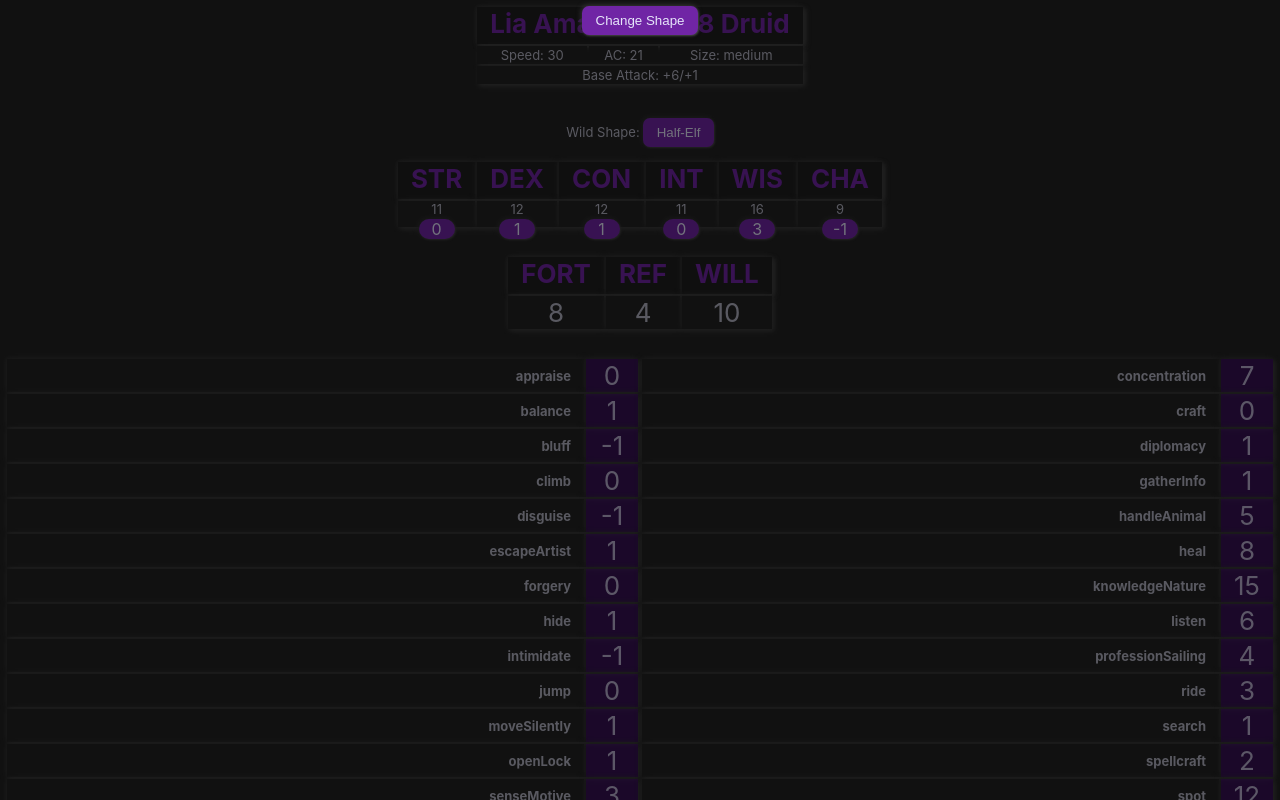
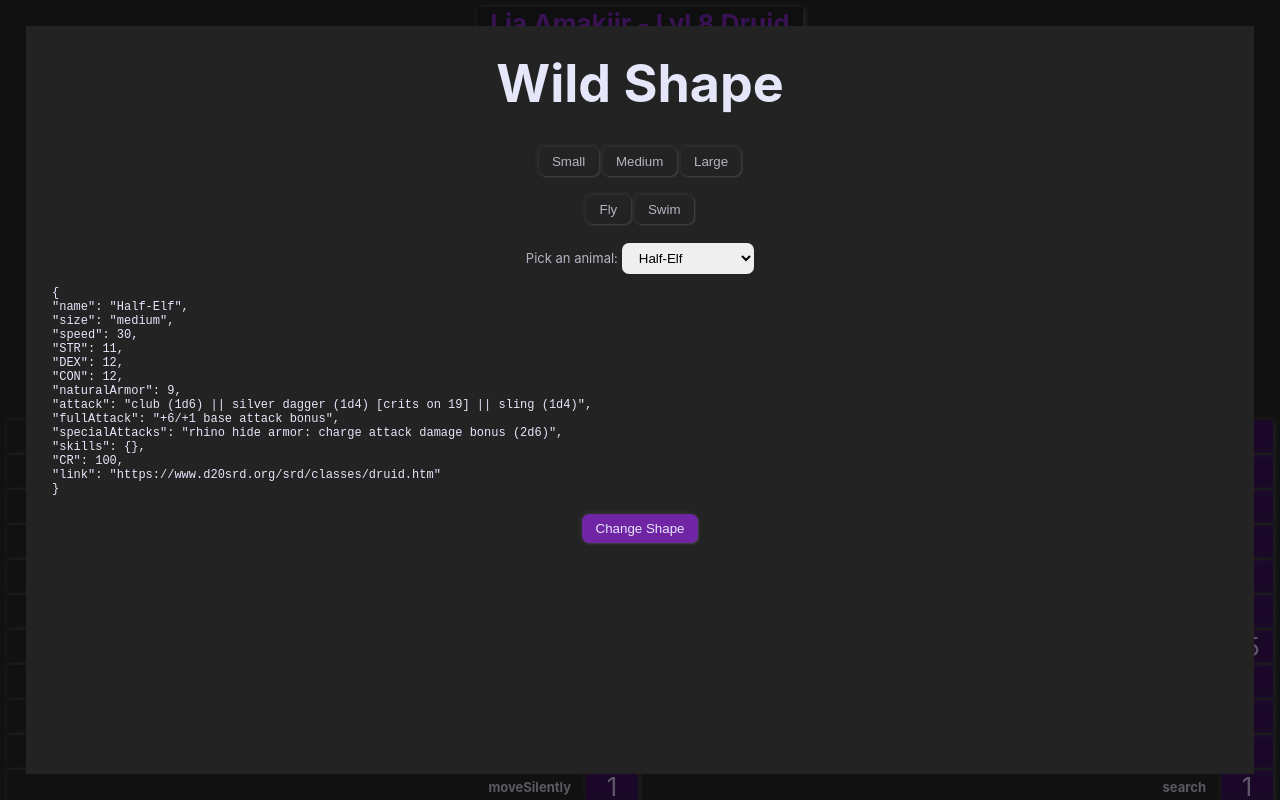
Before and after one commit to sarahRosannaBusch/lia-amakiir, a React (Create React App) app: page / in a window 1280 px wide. Both pictures are taken after a click on the button "Half-Elf". Shown: the top 800 px of the page. Built offline with nearby package versions, Linux system fonts and the light colour scheme.

Commit message:
basic functionality for wild shape

```diff
--- a/src/App.css
+++ b/src/App.css
@@ -7,6 +7,7 @@
     --foreColour2: rgba(230, 230, 250, 0.75);
     --accentColour: rgb(112, 37, 165);
     --accentColour2: rgba(75, 0, 130, 0.5);
+    --offsetColour: green;
 }
 
 .App {
@@ -112,6 +113,8 @@ label {
 button {
     background-color: var(--accentColour);
     margin-bottom: 1em;
+    margin-left: 2px;
+    margin-right: 2px;
     border: none;
     padding: 7px 1em 7px 1em;
     border-radius: 7px;
@@ -127,8 +130,49 @@ button {
     height: 100%;
     background-color: rgba(0,0,0,0.5);
     z-index: 100;
+    padding: 1em;
 }
 
-.hidden {
-    display: none
+.innerDialog {
+    background-color: var(--bgColour);
+    width: 100%;
+    height: 100%;
+    padding: 1em;
 }
+
+h1 {
+    margin-bottom: 0.5em;
+}
+
+button.unselected {
+    background-color: var(--grey);
+    color: var(--foreColour2);
+}
+
+select {
+    padding: 0.5em;
+    border: none;
+    padding: 7px 1em 7px 1em;
+    border-radius: 7px;
+}
+
+pre {
+    font-size: small;
+    margin-top: 1em;
+    margin-bottom: 1em;
+    text-align: left;
+    overflow-x: scroll;
+}
+
+a {
+    font-size: small;
+    margin-left: 0.5em;
+    font-weight: bold;
+    color: var(--accentColour);
+}
+
+.attacks {
+    font-size: small;
+    margin-bottom: 1em;
+    text-align: left;
+}
--- a/src/App.js
+++ b/src/App.js
@@ -22,11 +22,23 @@ class CharacterSheet extends React.Component {
             AC: 21,
             skillBonus: {}
         }
+        this.changeState = this.changeState.bind(this);
     }
 
     changeState(animal) {
-        //set state for new form
-        console.log("wildshape to: " + JSON.stringify(animal));
+        const newAnimal = ANIMALS.find((value) => {
+            return value.name === animal;
+        });
+        const newAbilities = JSON.parse(JSON.stringify(this.state.abilities));
+        newAbilities.STR = newAnimal.STR;
+        newAbilities.DEX = newAnimal.DEX;
+        newAbilities.CON = newAnimal.CON;
+
+        this.setState({
+            abilities: newAbilities,
+            form: animal,
+            skillBonus: newAnimal.skills
+        });
     }
 
     render() {
@@ -36,52 +48,201 @@ class CharacterSheet extends React.Component {
                 <WildShape changeState={this.changeState} form={this.state.form} />
                 <Abilities abilities={this.state.abilities} />
                 <SavingThrows abilities={this.state.abilities} />
-                <Skills abilities={this.state.abilities} />
+                <Attacks form={this.state.form} />
+                <Skills abilities={this.state.abilities} bonus={this.state.skillBonus} />
             </div>
         );
     }
+}
+
+function Attacks(props) {
+    const animal = ANIMALS.find((value) => {
+        return value.name === props.form;
+    });
+
+    return (
+        <ul className='attacks'>
+            <li>{animal.attack} </li>
+            <li>{animal.fullAttack} </li>
+            <li>{animal.specialAttacks} </li>
+        </ul>
+    )
 }
 
 class WildShape extends React.Component {
     constructor(props) {
         super(props);
         this.state = {
-            dialog: 'hidden'
+            dialogOpen: false
         }
+        this.showDialog = this.showDialog.bind(this);
+        this.closeDialog = this.closeDialog.bind(this);
     }
 
     showDialog() {
         this.setState({
-            dialog: 'dialog'
+            dialogOpen: true
         });
     }
 
-    closeDialog() {
+    closeDialog(animal) {
         this.setState({
-            dialog: 'hidden'
+            dialogOpen: false
         });
+        this.props.changeState(animal);
     }
 
     render() {
+        const animal = ANIMALS.find((value) => {
+            return value.name === this.props.form;
+        });
         return (
             <div>
                 <label>Wild Shape: </label>
-                <button onClick={() => this.showDialog()}>{this.props.form}</button>
+                <button onClick={this.showDialog}>{this.props.form}</button>
+                <a href={animal.link} target='_blank'>[ link ]</a>
                 <Dialog
-                    class={this.state.dialog}
-                    callback={() => this.closeDialog()}
+                    isOpen={this.state.dialogOpen}
+                    callback={this.closeDialog}
+                    curForm={this.props.form}
                 />
             </div>
         )
     }
 }
 
-function Dialog(props) {
-    return (
-        <div className={props.class}>
-            <button onClick={props.callback}>Change Shape</button>
-        </div>
-    )
+class Dialog extends React.Component {
+    constructor(props) {
+        super(props);
+        this.state = {
+            filter: [],
+            selected: "Half-Elf"
+        }
+        this.handleChange = this.handleChange.bind(this);
+        this.handleSubmit = this.handleSubmit.bind(this);
+        this.applyFilter = this.applyFilter.bind(this);
+    }
+
+    handleChange(event) {
+        this.setState({selected: event.target.value});
+    }
+
+    handleSubmit(event) {
+        event.preventDefault();
+    }
+
+    applyFilter(type) {
+        let curFilters = this.state.filter.slice();
+        if(curFilters.includes(type)) {
+            let i = curFilters.indexOf(type);
+            curFilters.splice(i, 1); //remove from array
+        } else {
+            curFilters.push(type);
+        }
+        this.setState({filter: curFilters});
+    }
+
+    getFilteredList() {
+        let filters = this.state.filter.slice();
+        let animals = ANIMALS.sort(function(a, b){return b.CR - a.CR});
+
+        if(filters.length === 0) {
+            return animals;
+        }
+
+        animals = animals.filter((value) => {
+            let include = false;
+            if(filters.includes('Small') && value.size === 'small') {
+                include = true;
+            } else if(filters.includes('Medium') && value.size === 'medium') {
+                include = true;
+            } else if(filters.includes('Large') && value.size === 'large') {
+                include = true;
+            }
+            return include && value;
+        });
+
+        animals = animals.filter((value) => {
+            let include = false;
+            if(!filters.includes('Flying') && !filters.includes('Swimming')) {
+                include = true;
+            } if(filters.includes('Flying') && value.flySpeed) {
+                include = true;
+            } else if(filters.includes('Swimming') && value.swimSpeed) {
+                include = true;
+            }
+            return include && value;
+        })
+
+        return animals;
+    }
+
+    render() {
+        if(!this.props.isOpen) {
+            return null;
+        }
+
+        let filteredList = this.getFilteredList();
+
+        const animals = filteredList.map((animal) =>
+            <option key={animal.name} value={animal.name}>{animal.name}</option>
+        );
+
+        const selectedAnimal = ANIMALS.find((value) => {
+            return value.name === this.state.selected;
+        });
+
+        return (
+            <div className="dialog">
+                <div className="innerDialog">
+                    <h1>Wild Shape</h1>
+                    <div className="filters">
+                        <FilterButton click={this.applyFilter}>Small</FilterButton>
+                        <FilterButton click={this.applyFilter}>Medium</FilterButton>
+                        <FilterButton click={this.applyFilter}>Large</FilterButton><br/>
+                        <FilterButton click={this.applyFilter}>Fly</FilterButton>
+                        <FilterButton click={this.applyFilter}>Swim</FilterButton>
+                    </div>
+                    <form onSubmit={this.handleSubmit}>
+                        <label>Pick an animal: </label>
+                        <select
+                            value={this.state.selected ? this.state.selected : this.props.curForm}
+                            onChange={this.handleChange}
+                        >{animals}
+                        </select>
+                    </form>
+                    <div>
+                        <pre>{JSON.stringify(selectedAnimal, null, "\r")}</pre>
+                    </div>
+                    <button onClick={() => this.props.callback(this.state.selected)}>Change Shape</button>
+                </div>
+            </div>
+        )
+    }
+}
+
+class FilterButton extends React.Component {
+    constructor(props) {
+        super(props);
+        this.state = { selected: false }
+        this.toggleBtn = this.toggleBtn.bind(this);
+    }
+
+    toggleBtn() {
+        let state = !this.state.selected;
+        this.setState({selected: state});
+        this.props.click(this.props.children);
+    }
+
+    render() {
+        let className = this.state.selected ? "" : "unselected";
+        return (
+            <button
+                onClick={this.toggleBtn}
+                className={className}
+            >{this.props.children}</button>
+        );
+    }
 }
 
 function Skills(props) {
@@ -140,6 +301,9 @@ function Skills(props) {
             let misc = skills[skill][m];
             let mod = skills[skill][a];
             let modifier = rank + misc + mod;
+            if(props.bonus[skill]) {
+                modifier += props.bonus[skill];
+            }
             rows.push(<tr key={skill}><th>{skill}</th><td>{modifier}</td></tr>)
         }
 
--- a/src/animals.js
+++ b/src/animals.js
@@ -6,17 +6,17 @@
 //  {
 //     name: '',
 //     size: '',
-//     speed: -1,
-//     flySpeed: -1,
-//     STR: -1,
-//     DEX: -1,
-//     CON: -1,
-//     naturalArmor: -1,
+//     speed: 0,
+//     flySpeed: 0,
+//     STR: 0,
+//     DEX: 0,
+//     CON: 0,
+//     naturalArmor: 0,
 //     attack: "",
 //     fullAttack: "",
 //     specialAttacks: '',
-//     skills: {}, //+8
-//     feats: ""
+//     skills: {},
+//     CR: 0
 // }
 
 const SA = {
@@ -38,7 +38,9 @@ export const ANIMALS = [
         attack: "club (1d6) || silver dagger (1d4) [crits on 19] || sling (1d4)",
         fullAttack: "+6/+1 base attack bonus",
         specialAttacks: 'rhino hide armor: charge attack damage bonus (2d6)',
-        skills: {}
+        skills: {},
+        CR: 100, //so it's always on top
+        link: 'https://www.d20srd.org/srd/classes/druid.htm'
     }, {
         name: 'Eagle',
         size: 'small',
@@ -51,7 +53,8 @@ export const ANIMALS = [
         attack: "talons (1d4)",
         fullAttack: "2 talons (1d4), bite (1d4)",
         specialAttacks: '',
-        skills: {spot:8} //+8 racial bonus
+        skills: {spot:8},
+        CR: 0.5
     }, {
         name: 'Megaraptor',
         size: 'large',
@@ -63,7 +66,9 @@ export const ANIMALS = [
         attack: "talons (2d6+5)",
         fullAttack: "talons (2d6+5), 2 foreclaws (1d4+2), bite (1d8+2)",
         specialAttacks: [SA.pounce],
-        skills: {hide:8, jump:8, listen:8, spot:8, survival:8}
+        skills: {hide:8, jump:8, listen:8, spot:8, survival:8},
+        CR: 6,
+        link: "http://www.d20srd.org/srd/monsters/dinosaur.htm#megaraptor"
     }, {
         name: 'Dire Bear',
         size: 'large',
@@ -75,7 +80,8 @@ export const ANIMALS = [
         attack: "claw (2d4+10)",
         fullAttack: "2 claws (2d4+10), bite (2d8+5)",
         specialAttacks: [SA.improvedGrab],
-        skills: {}
+        skills: {},
+        CR: 7
     }, {
         name: 'Dire Tiger',
         size: 'large',
@@ -87,7 +93,8 @@ export const ANIMALS = [
         attack: "claw (2d4+8)",
         fullAttack: "2 claws (2d4+8), bite (2d6+4)",
         specialAttacks: [SA.improvedGrab, SA.pounce, SA.rake],
-        skills: {hide:4, moveSilently:4, hideInTallGrass:8}
+        skills: {hide:4, moveSilently:4, hideInTallGrass:8},
+        CR: 8
     }, {
         name: 'Giant Octopus',
         size: 'large',
@@ -100,7 +107,21 @@ export const ANIMALS = [
         attack: "tentacle (1d4+5)",
         fullAttack: "8 tentacles (1d4+5), bite (1d8+2)",
         specialAttacks: [SA.improvedGrab, SA.constrict],
-        skills: {hide:4, escapeArtist:10, swim:8
-        }
+        skills: {hide:4, escapeArtist:10, swim:8},
+        CR: 8
+    }, {
+        name: '',
+        size: '',
+        speed: 0,
+        flySpeed: 0,
+        STR: 0,
+        DEX: 0,
+        CON: 0,
+        naturalArmor: 0,
+        attack: "",
+        fullAttack: "",
+        specialAttacks: '',
+        skills: {},
+        CR: 0
     }
 ];
```
Also changed, not shown: 1 other file (tests, documents, lock files or other folders).
